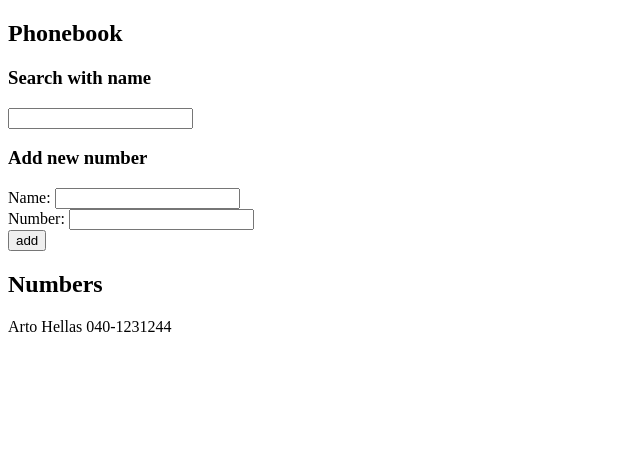
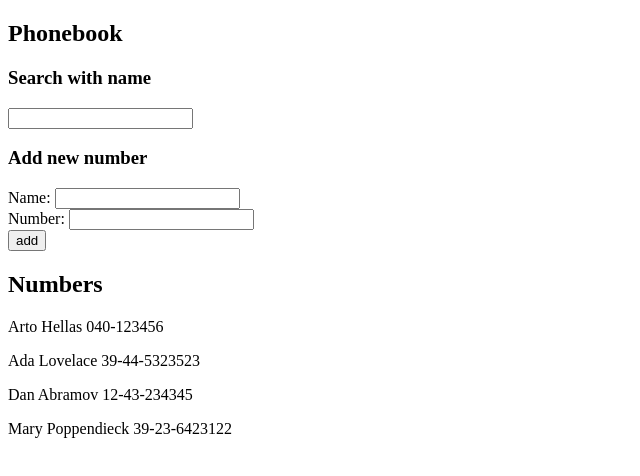
Before and after one commit to antsa123/fullstackopen-2022, a React (Create React App) app in the folder part2/phonebook/: page / in a window 1280 px wide. Shown: the top 476 px of the page, without its empty margins (0-640 px from the left). Built offline with nearby package versions, Linux system fonts and the light colour scheme; data requests are answered from the project's data file.

Commit message:
Fetching initial data from the server

```diff
--- /dev/null
+++ b/part2/phonebook/db.json
@@ -0,0 +1,24 @@
+{
+  "persons":[
+    {
+      "name": "Arto Hellas",
+      "number": "040-123456",
+      "id": 1
+    },
+    {
+      "name": "Ada Lovelace",
+      "number": "39-44-5323523",
+      "id": 2
+    },
+    {
+      "name": "Dan Abramov",
+      "number": "12-43-234345",
+      "id": 3
+    },
+    {
+      "name": "Mary Poppendieck",
+      "number": "39-23-6423122",
+      "id": 4
+    }
+  ]
+}
--- a/part2/phonebook/src/App.js
+++ b/part2/phonebook/src/App.js
@@ -1,13 +1,19 @@
-import { useState } from 'react'
+import { useState, useEffect } from 'react'
 import Filter from './components/Filter'
 import PersonForm from './components/PersonForm'
 import PeopleList from './components/PeopleList'
+import axios from 'axios'
 
 const App = () => {
-  const [persons, setPersons] = useState([
-    { name: 'Arto Hellas',
-      number: '040-1231244'}
-  ])
+  const [persons, setPersons] = useState([])
+
+  useEffect(() =>
+  axios.get('http://localhost:3001/persons').then(response => {
+    setPersons(response.data)
+  })
+  , [])
+
+
   const [newName, setNewName] = useState('')
   const [newNumber, setNewNumber] = useState('')
   const [newFilter, setNewFilter] = useState('')
```
Also changed, not shown: part2/phonebook/package.json (+6 -1 lines), 1 other file (tests, documents, lock files or other folders).
